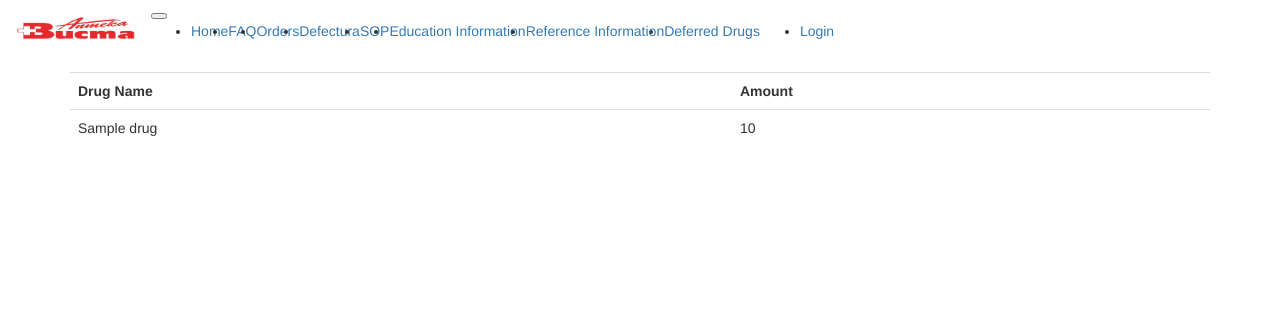
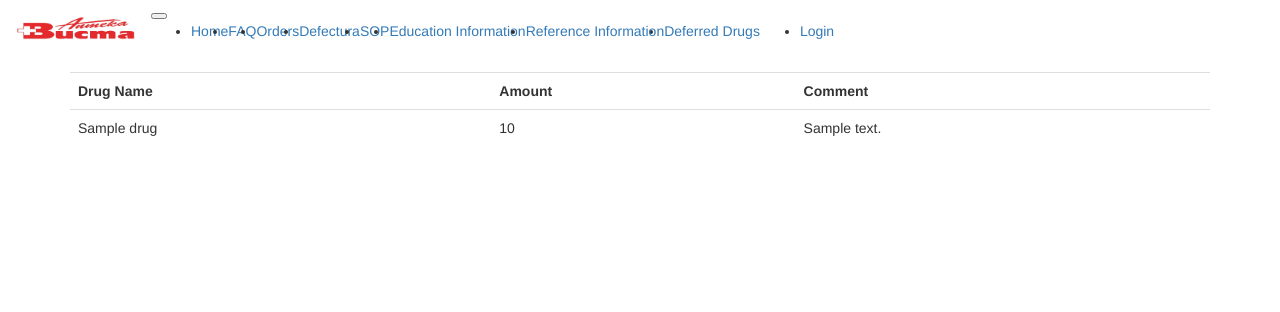
Before and after one commit to Nerevarishe/news_site, a Flask app: page /deferred/ in a window 1280 px wide. Shown: the top 312 px of the page. Run offline with Flask 2, Linux system fonts and the light colour scheme; tables that the repository leaves empty hold one stand-in row (values such as "Sample post"); some libraries are stand-ins or nearby versions.

Commit message:
deferred module adding comment field

```diff
--- a/app/deferred/forms.py
+++ b/app/deferred/forms.py
@@ -8,4 +8,5 @@ from flask_babel import lazy_gettext as _l
 class DeferredForm(FlaskForm):
     drug_name = StringField(_l('Drug Name'), validators=[DataRequired()])
     drug_amount = StringField(_l('Drug Amount'), validators=[DataRequired()])
+    comment = StringField(_l('Comment'))
     submit = SubmitField(_l('Submit'))
--- a/app/deferred/routes.py
+++ b/app/deferred/routes.py
@@ -10,11 +10,12 @@ from app.deferred import bp
 @bp.route('/', methods=['GET', 'POST'])
 def deferred():
     form = DeferredForm()
-    deferred_posts = DeferredDrug().query.order_by(DeferredDrug.drug_name.desc()).all()
+    deferred_posts = DeferredDrug().query.order_by(DeferredDrug.drug_name.asc()).all()
     if form.validate_on_submit():
         deferred_drug = DeferredDrug(
             drug_name = form.drug_name.data,
-            drug_amount = form.drug_amount.data
+            drug_amount = form.drug_amount.data,
+            comment = form.comment.data
         )
         db.session.add(deferred_drug)
         db.session.commit()
--- a/app/deferred/templates/deferred.html
+++ b/app/deferred/templates/deferred.html
@@ -3,6 +3,16 @@
 
 {% block action_menu %}
 
+{% endblock %}
+
+{% block scripts %}
+    {{ super() }}
+    <script>
+        $( document ).ready(function() {
+            $( '#drug_name' ).val( '' ).focus();
+            $( '#comment' ).val( '' );
+        });
+    </script>
 {% endblock %}
 
 {% block app_content %}
@@ -17,6 +27,7 @@
         <tr>
             <th>{{ _('Drug Name') }}</th>
             <th>{{ _('Amount') }}</th>
+            <th>{{ _('Comment') }}</th>
             {% if current_user.is_authenticated %}
                 <th>{{ _('Options') }}</th>
             {% endif %}
@@ -25,6 +36,7 @@
             <tr>
                 <td>{{ deferred_post.drug_name }}</td>
                 <td>{{ deferred_post.drug_amount }}</td>
+                <td>{{ deferred_post.comment }}</td>
                 {% if current_user.is_authenticated %}
                     <td>
                         <a href="{{ url_for('deferred.delete_drug', id=deferred_post.id) }}">
@@ -34,6 +46,5 @@
                 {% endif %}
             </tr>
         {% endfor %}
-
     </table>
 {% endblock %}
```
Also changed, not shown: app/translations/ru/LC_MESSAGES/messages.po, 1 other file.
